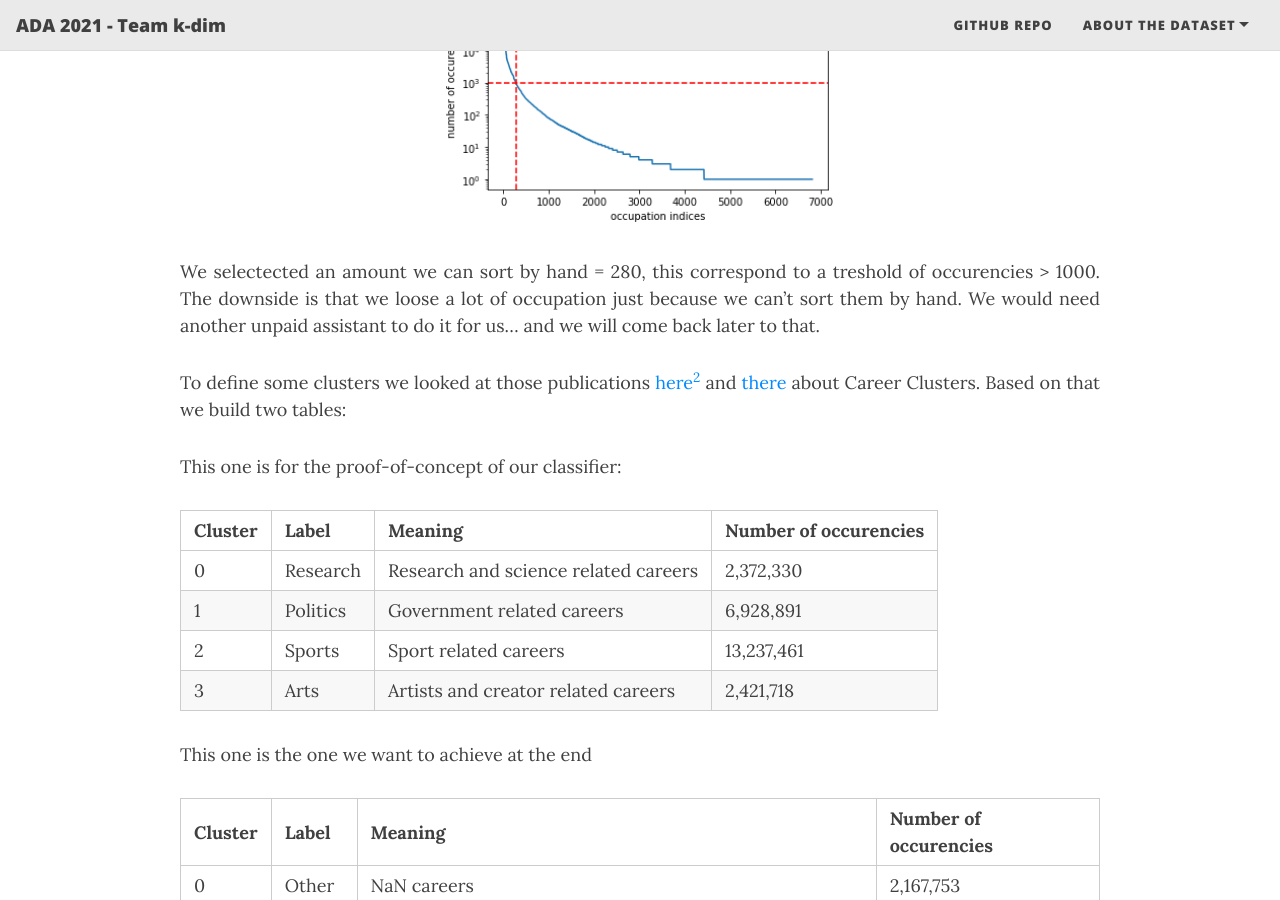
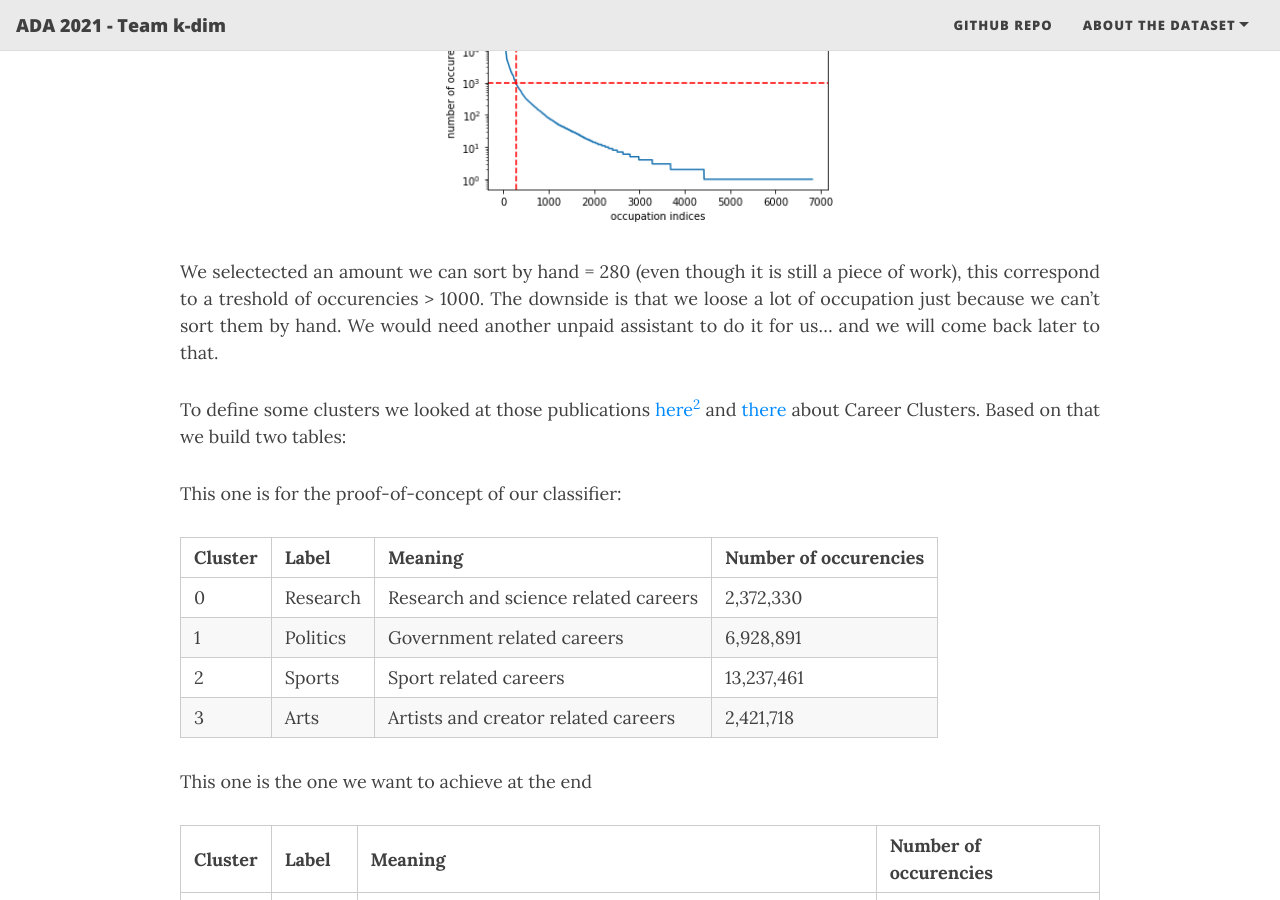
Before and after one commit to Quote-Me-If-You-Can/Quote-Me-If-You-Can.github.io, a Jekyll site: the page built from index.md, in a window 1280 px wide and 900 px high, scrolled down 3933 px. Built offline with Jekyll 4.4.1, drawn with Linux system fonts in a browser that asks for light colours; nearby versions of some CDN libraries; the list of posts is cut into pages by our own code.

Commit message:
Update index.md

```diff
--- a/index.md
+++ b/index.md
@@ -88,7 +88,7 @@ By applying our filtering criterions on the external dataset, we find that there
     </p>
 </figure>
 
-We selectected an amount we can sort by hand = 280, this correspond to a treshold of occurencies > 1000. The downside is that we loose a lot of occupation just because we can't sort them by hand. We would need another unpaid assistant to do it for us... and we will come back later to that.
+We selectected an amount we can sort by hand = 280 (even though it is still a piece of work), this correspond to a treshold of occurencies > 1000. The downside is that we loose a lot of occupation just because we can't sort them by hand. We would need another unpaid assistant to do it for us... and we will come back later to that.
 
 To define some clusters we looked at those publications [here](https://repository.library.georgetown.edu/handle/10822/559298)[^2] and [there](https://www.leyden212.org/Page/4244) about Career Clusters. Based on that we build two tables:
 
```
